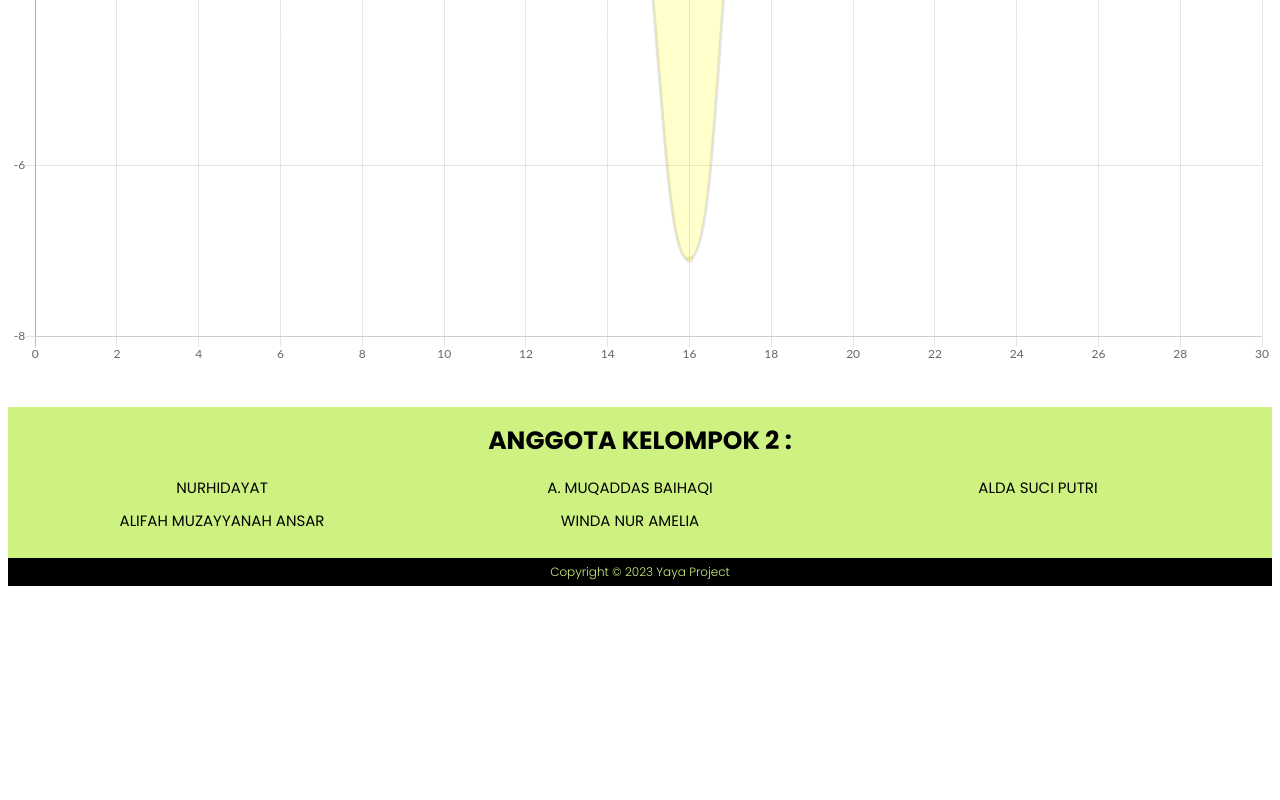
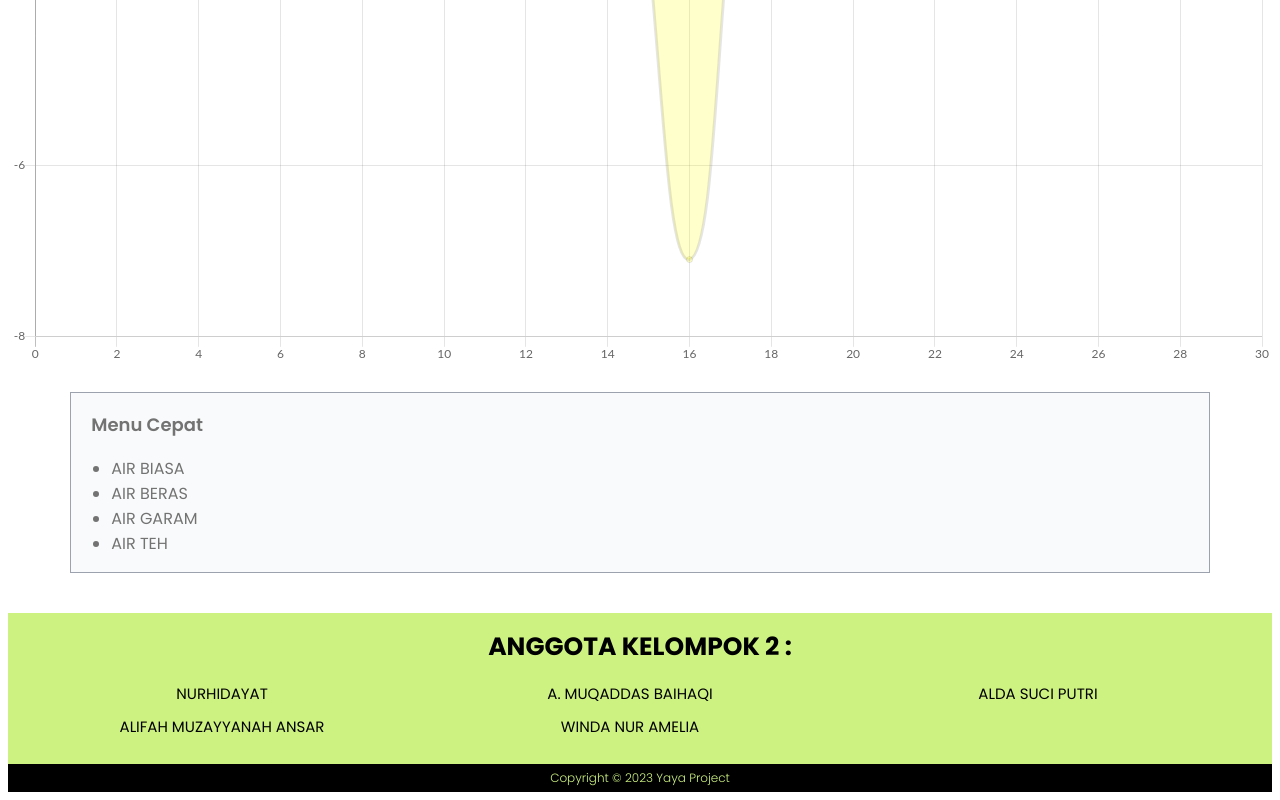
Before and after one commit to nurhidayatdev/Proyek-Biologi, a plain HTML site: page analisis-data/analisis-data-page-3.html in a window 1280 px wide. Shown: the part 3496-4296 px from the top of the page. Before the commit the page ends 4090 px from the top, so only its background shows below. Drawn offline with nearby package versions, Linux system fonts and the light colour scheme.

Commit message:
Update analisis-data-page-3.html

```diff
--- a/analisis-data/analisis-data-page-3.html
+++ b/analisis-data/analisis-data-page-3.html
@@ -29,8 +29,8 @@
       <details>
         <summary>MENU<span id="right">BIOLOGI KELAS XII MIPA 4</span></summary>
         <ul id="menu1">
-          <a href="../proyek-biologi.html"><li class="menu">> BERANDA</li></a>
-          <a href="#"><li class="menu">> ANALISIS DATA</li></a>
+          <a href="../index.html"><li class="menu">> BERANDA</li></a>
+          <a href="analisis-data.html"><li class="menu">> ANALISIS DATA</li></a>
           <a href="../dokumentasi/dokumentasi.html"
             ><li class="menu">> DOKUMENTASI</li></a
           >
@@ -196,6 +196,23 @@
     <canvas id="speedChart1" width="300" height="300"></canvas>
 
     <br />
+    <div id="menu-page">
+      <p id="menu-text">Menu Cepat</p>
+      <ul>
+        <a href="analisis-data-page-1.html"
+          ><li class="li-menu">AIR BIASA</li></a
+        >
+        <a href="analisis-data-page-2.html"
+          ><li class="li-menu">AIR BERAS</li></a
+        >
+        <a href="#"
+          ><li class="li-menu">AIR GARAM</li></a
+        >
+        <a href="analisis-data-page-4.html"><li class="li-menu">AIR TEH</li></a>
+      </ul>
+    </div>
+
+    <br />
     <footer>
       <h3 id="head-footer">ANGGOTA KELOMPOK 2 :</h3>
 
```
